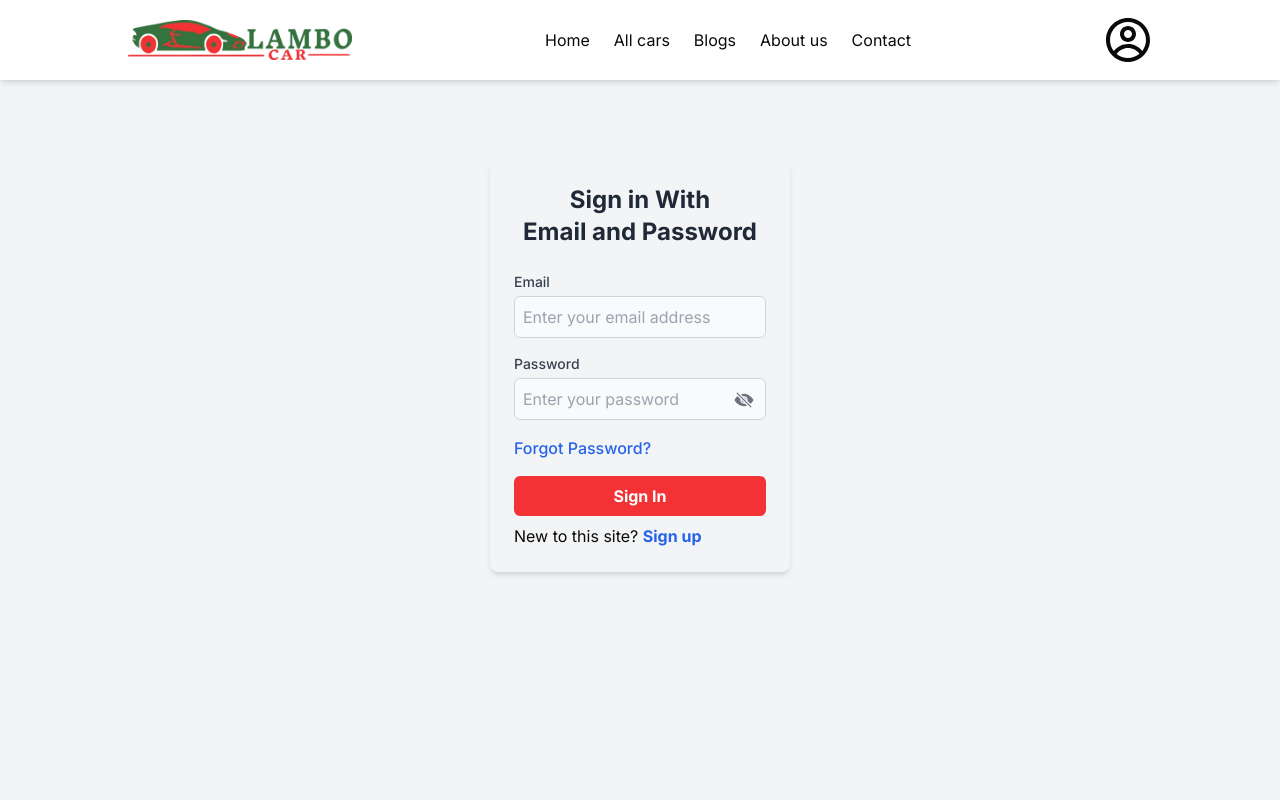
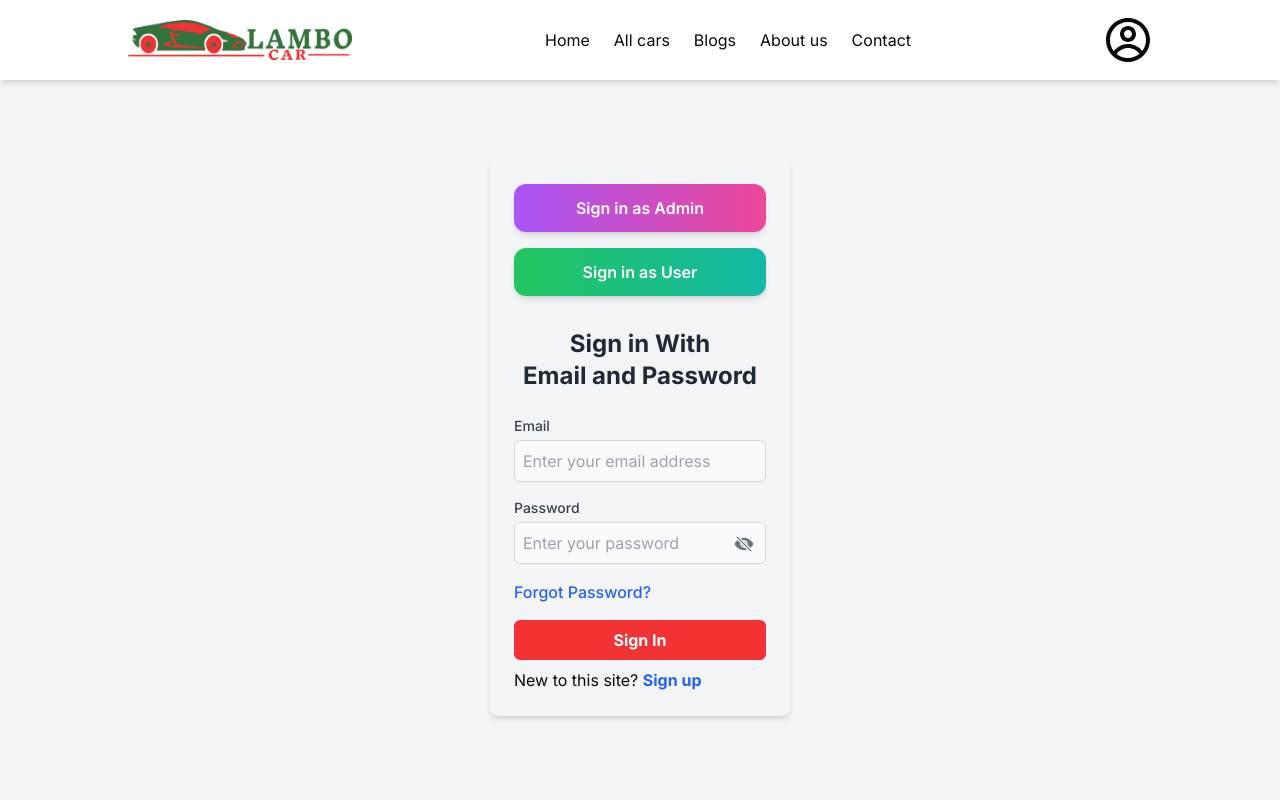
Before and after one commit to theabsparrow/Assignment-four-client, a React (Vite) app: page /sign-in in a window 1280 px wide. Shown: the top 800 px of the page. Built offline with nearby package versions, Linux system fonts and the light colour scheme; no server answers.

Commit message:
admin login added

```diff
--- a/src/config/index.ts
+++ b/src/config/index.ts
@@ -5,4 +5,8 @@ export const config = {
   service_id: import.meta.env.VITE_SERVICE_ID,
   template_id: import.meta.env.VITE_TEMPLATE_ID,
   public_key: import.meta.env.VITE_PUBLIC_KEY,
+  admin_email: import.meta.env.VITE_ADMIN_EMAIL,
+  admin_password: import.meta.env.VITE_ADMIN_PASSWORD,
+  user_email: import.meta.env.VITE_USER_EMAIL,
+  user_password: import.meta.env.VITE_USER_PASSWORD,
 };
--- a/src/pages/SignIn.tsx
+++ b/src/pages/SignIn.tsx
@@ -1,5 +1,6 @@
 /* eslint-disable @typescript-eslint/no-explicit-any */
 
+import { config } from "@/config";
 import useMyProfile from "@/hook/useMyProfile";
 import SignInFormInput from "@/myComponent/formInput/SignInFormInput";
 import Loader from "@/myComponent/loader/Loader";
@@ -39,6 +40,47 @@ const SignIn = () => {
       toast.error(errorInfo, { id: toastId, duration: 3000 });
     }
   };
+
+  const handleAdminSignIn = async () => {
+    const loginInfo = {
+      email: config.admin_email,
+      password: config.admin_password,
+    };
+    const toastId = toast.loading("signing in....");
+    try {
+      const res = await login(loginInfo).unwrap();
+      const user = decodeToken(res.data);
+      dispatch(setUser({ user, token: res.data }));
+      toast.success("successfully signed in", { id: toastId, duration: 3000 });
+      await refetch();
+      navigate("/");
+    } catch (error: any) {
+      const errorInfo =
+        error?.data?.message || error?.error || "Something went wrong!";
+      toast.error(errorInfo, { id: toastId, duration: 3000 });
+    }
+  };
+
+  const handleUserSignIn = async () => {
+    const loginInfo = {
+      email: config.user_email,
+      password: config.user_password,
+    };
+    const toastId = toast.loading("signing in....");
+    try {
+      const res = await login(loginInfo).unwrap();
+      const user = decodeToken(res.data);
+      dispatch(setUser({ user, token: res.data }));
+      toast.success("successfully signed in", { id: toastId, duration: 3000 });
+      await refetch();
+      navigate("/");
+    } catch (error: any) {
+      const errorInfo =
+        error?.data?.message || error?.error || "Something went wrong!";
+      toast.error(errorInfo, { id: toastId, duration: 3000 });
+    }
+  };
+
   useEffect(() => {
     if (myProfile) {
       navigate("/");
@@ -52,6 +94,20 @@ const SignIn = () => {
   return (
     <div className="flex justify-center pt-10 lg:pt-20 min-h-[calc(100vh-80px)] bg-gray-100 dark:bg-gray-900 px-4 font-inter ">
       <div className=" p-6 dark:bg-gray-800 rounded-lg shadow-md h-[50%]">
+        <div className="flex flex-col justify-center items-center mb-8 space-y-4">
+          <button
+            onClick={handleAdminSignIn}
+            className="w-full px-5 py-3 rounded-xl bg-gradient-to-r from-purple-500 to-pink-500 hover:from-pink-500 hover:to-purple-500 text-white font-semibold shadow-md transition duration-300 ease-in-out"
+          >
+            Sign in as Admin
+          </button>
+          <button
+            onClick={handleUserSignIn}
+            className="w-full px-5 py-3 rounded-xl bg-gradient-to-r from-green-500 to-teal-500 hover:from-teal-500 hover:to-green-500 text-white font-semibold shadow-md transition duration-300 ease-in-out"
+          >
+            Sign in as User
+          </button>
+        </div>
         <h2 className="text-2xl font-bold text-center text-gray-800 dark:text-white mb-6">
           Sign in With <br /> Email and Password
         </h2>
```
